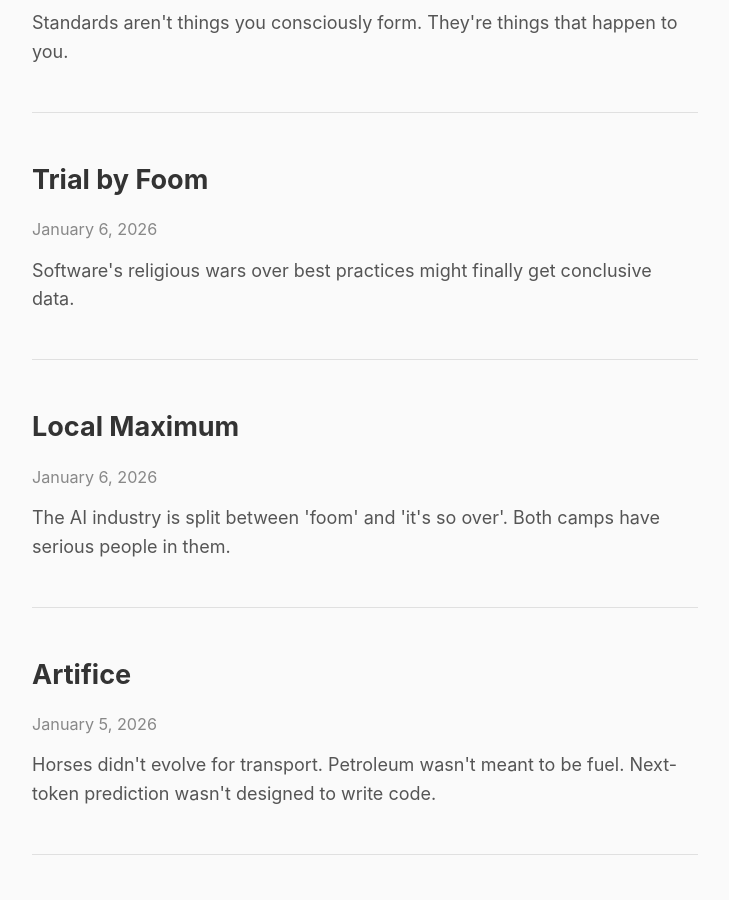
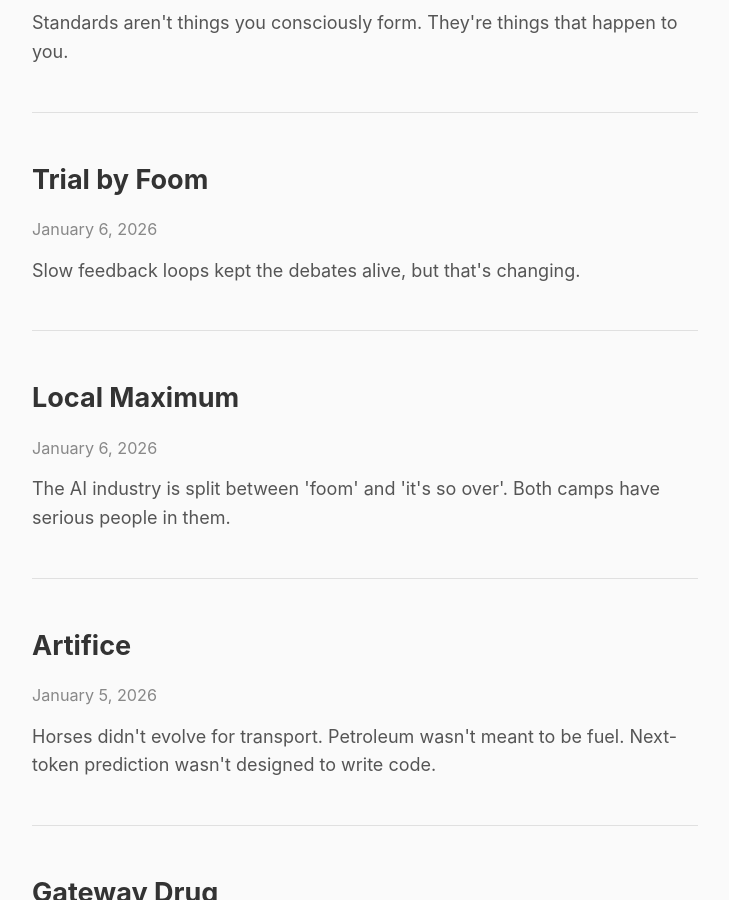
Before and after one commit to rob137/rob137.github.io, a Jekyll site: the page built from index.html, in a window 1280 px wide and 900 px high, scrolled down 1396 px. Shown: the whole window, without its empty margins (275-1004 px from the left). Built offline with Jekyll 4.4.1, drawn with Linux system fonts in a browser that asks for light colours.

Commit message:
Trial by Foom: simpler excerpt

```diff
--- a/_posts/2026-01-06-trial-by-foom.md
+++ b/_posts/2026-01-06-trial-by-foom.md
@@ -3,7 +3,7 @@ layout: post
 title: "Trial by Foom"
 date: 2026-01-06 10:00:00 +0000
 tags: [ai, practices, engineering, testing]
-excerpt: "Software's religious wars over best practices might finally get conclusive data."
+excerpt: "Slow feedback loops kept the debates alive, but that's changing."
 ---
 
 Software engineering has its religious wars. Inlining versus decomposition. [Clean Code](https://www.oreilly.com/library/view/clean-code-a/9780136083238/) as one tome, [Carmack's email on inlining](http://number-none.com/blow/john_carmack_on_inlined_code.html) as scripture for another. [Continuous delivery](https://www.davefarley.net/). [Test-driven development](https://en.wikipedia.org/wiki/Test-driven_development). Pair programming in the [Kent Beck](https://en.wikipedia.org/wiki/Kent_Beck), pure Agile sense.
```
